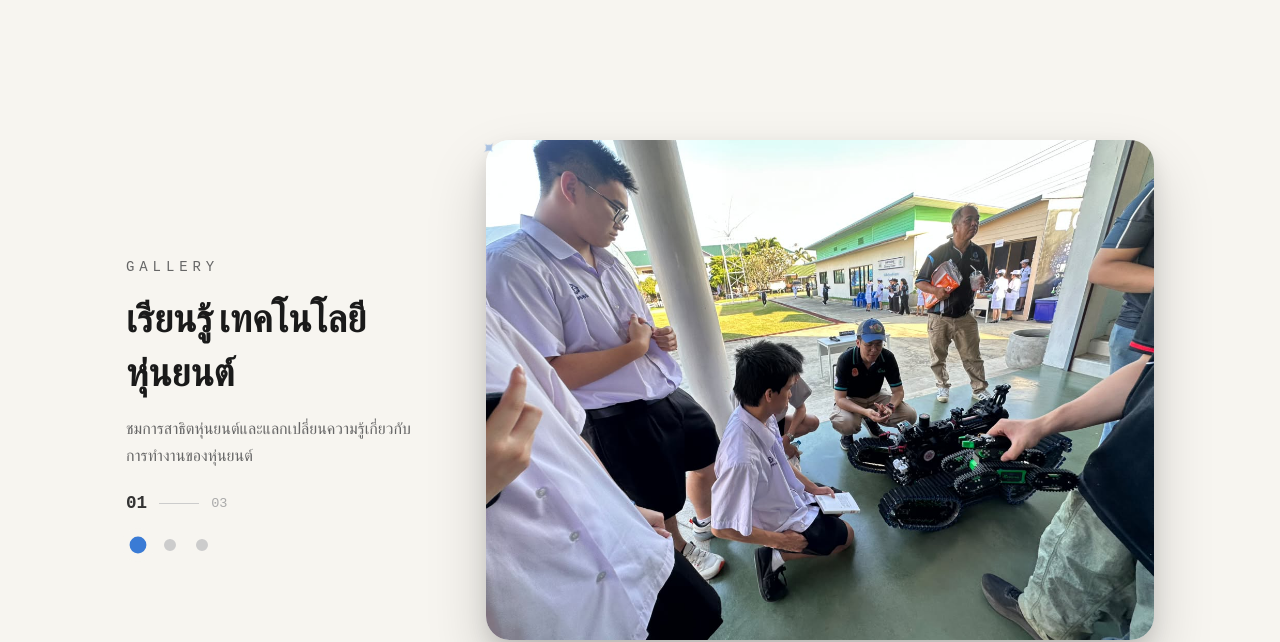
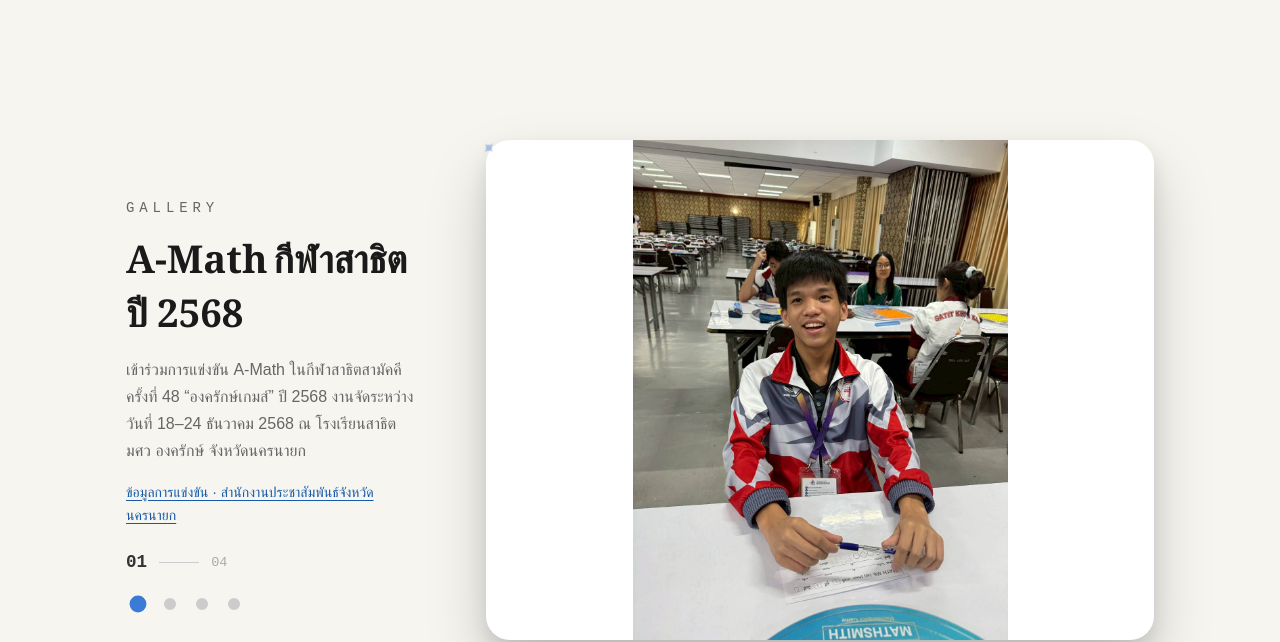
Before and after one commit to lew280352-sudo/My-web, a plain HTML site: page Activities.html in a window 1280 px wide. Shown: the part 158-800 px from the top of the page. Drawn offline with Linux system fonts and the light colour scheme.

Commit message:
Restore A-Math activity photo with sourced Ongkharak Games 2568 details

```diff
--- a/Activities.html
+++ b/Activities.html
@@ -36,13 +36,14 @@
                 <!-- ส่วนข้อความเยื้องซ้าย -->
                 <div class="maincontent-info">
                     <p class="slide-label">Gallery</p>
-                    <h1 class="slide-title" id="slide-title"><span>เรียนรู้</span><span>เทคโนโลยี</span><span>หุ่นยนต์</span></h1>
-                    <p class="slide-desc" id="slide-desc">ชมการสาธิตหุ่นยนต์และแลกเปลี่ยนความรู้เกี่ยวกับการทำงานของหุ่นยนต์</p>
+                    <h1 class="slide-title" id="slide-title"><span>A-Math</span><span>กีฬาสาธิต</span><span>ปี 2568</span></h1>
+                    <p class="slide-desc" id="slide-desc">เข้าร่วมการแข่งขัน A-Math ในกีฬาสาธิตสามัคคี ครั้งที่ 48 “องครักษ์เกมส์” ปี 2568 งานจัดระหว่างวันที่ 18–24 ธันวาคม 2568 ณ โรงเรียนสาธิต มศว องครักษ์ จังหวัดนครนายก</p>
+                    <a class="slide-source" id="slide-source" href="https://nakhonnayok.prd.go.th/th/content/category/detail/id/57/iid/444117" target="_blank" rel="noopener">ข้อมูลการแข่งขัน · สำนักงานประชาสัมพันธ์จังหวัดนครนายก</a>
                     <!-- Counter -->
                     <div class="slide-counter" aria-live="polite" aria-atomic="true">
                         <span id="current-num">01</span>
                         <span class="counter-sep"></span>
-                        <span id="total-num">03</span>
+                        <span id="total-num">04</span>
                     </div>
                     <!-- Dots -->
                     <div class="dots" id="dots"></div>
@@ -51,8 +52,11 @@
                 <!-- Carousel -->
                 <div class="carousel-wrap">
                     <div class="carousel-track" id="carousel-track">
-                        <div class="carousel-slide active" data-title="เรียนรู้เทคโนโลยีหุ่นยนต์" data-title-parts="เรียนรู้|เทคโนโลยี|หุ่นยนต์" data-description="ชมการสาธิตหุ่นยนต์และแลกเปลี่ยนความรู้เกี่ยวกับการทำงานของหุ่นยนต์">
-                            <img src="assets/activities/robot-demonstration.jpg" alt="ชมการสาธิตหุ่นยนต์และแลกเปลี่ยนความรู้เกี่ยวกับการทำงานของหุ่นยนต์" width="1292" height="968">
+                        <div class="carousel-slide active" data-title="A-Math · กีฬาสาธิต ปี 2568" data-title-parts="A-Math|กีฬาสาธิต|ปี 2568" data-description="เข้าร่วมการแข่งขัน A-Math ในกีฬาสาธิตสามัคคี ครั้งที่ 48 “องครักษ์เกมส์” ปี 2568 งานจัดระหว่างวันที่ 18–24 ธันวาคม 2568 ณ โรงเรียนสาธิต มศว องครักษ์ จังหวัดนครนายก" data-source="https://nakhonnayok.prd.go.th/th/content/category/detail/id/57/iid/444117">
+                            <img src="lew.jpg" alt="ภาพเข้าร่วมการแข่งขัน A-Math กีฬาสาธิตสามัคคี ครั้งที่ 48 องครักษ์เกมส์ ปี 2568" width="1108" height="1477">
+                        </div>
+                        <div class="carousel-slide" data-title="เรียนรู้เทคโนโลยีหุ่นยนต์" data-title-parts="เรียนรู้|เทคโนโลยี|หุ่นยนต์" data-description="ชมการสาธิตหุ่นยนต์และแลกเปลี่ยนความรู้เกี่ยวกับการทำงานของหุ่นยนต์">
+                            <img src="assets/activities/robot-demonstration.jpg" alt="ชมการสาธิตหุ่นยนต์และแลกเปลี่ยนความรู้เกี่ยวกับการทำงานของหุ่นยนต์" width="1292" height="968" loading="lazy">
                         </div>
                         <div class="carousel-slide" data-title="กิจกรรมหุ่นยนต์ฟุตบอล" data-title-parts="กิจกรรม|หุ่นยนต์|ฟุตบอล" data-description="บรรยากาศการควบคุมหุ่นยนต์ในสนามฟุตบอลจำลอง">
                             <img src="assets/activities/robot-soccer.jpg" alt="บรรยากาศการควบคุมหุ่นยนต์ในสนามฟุตบอลจำลอง" width="1292" height="968" loading="lazy">
@@ -104,6 +108,13 @@
             });
             document.getElementById('slide-title').replaceChildren(...titleParts);
             document.getElementById('slide-desc').textContent = slides[current].dataset.description;
+            const source = document.getElementById('slide-source');
+            source.hidden = !slides[current].dataset.source;
+            if (slides[current].dataset.source) {
+                source.href = slides[current].dataset.source;
+            } else {
+                source.removeAttribute('href');
+            }
             document.getElementById('current-num').textContent = String(current + 1).padStart(2, '0');
             document.getElementById('total-num').textContent = String(slides.length).padStart(2, '0');
         }
--- a/mainstyle.css
+++ b/mainstyle.css
@@ -898,6 +898,7 @@ footer {
 .portfolio-media-page { font-family: Arial, Tahoma, sans-serif; color: #222; }
 .portfolio-media-page .slide-label { font-size: .875rem; color: #666; }
 .portfolio-media-page .slide-desc { font-size: 1rem; max-width: 34rem; }
+#Activities .slide-source { font-size: .875rem; line-height: 1.7; color: #175ba8; text-underline-offset: .2em; }
 #Activities .maincontent-info { flex: 0 1 34%; min-width: 0; gap: 1rem; }
 #Activities .slide-title { display: flex; flex-wrap: wrap; column-gap: .15em; font-size: clamp(1.75rem, 3vw, 2.5rem); line-height: 1.4; }
 #Activities .slide-title > span { white-space: nowrap; }
```
